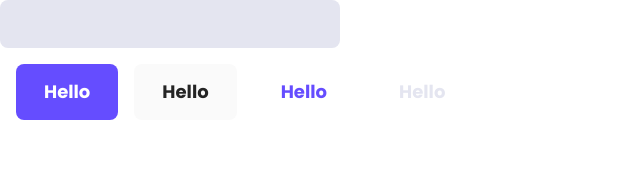
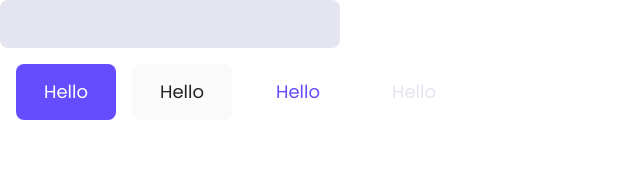
Before and after one commit to L-Devs/dev-book-webapp, a React (Vite) app: page / in a window 1280 px wide. Shown: the top 170 px of the page, without its empty margins (0-640 px from the left). Built offline with nearby package versions, Linux system fonts and the light colour scheme.

Commit message:
fixed the styling in input, button, stay connectd banner components

```diff
--- a/src/components/DevButton.tsx
+++ b/src/components/DevButton.tsx
@@ -17,7 +17,7 @@ const DevButton: React.FC<Props> = ({ className, type, ...props }) => {
 	return (
 		<button
 			{...props}
-			className={`text-sm md:text-base font-bold capitalize text-center px-5 py-[10px] md:px-6 md:py-3  lg:text-lg lg:px-7 lg:py-[14px] rounded-lg ${typeStyle} ${className}`}
+			className={`md:text-base capitalize text-center px-5 py-[10px] md:px-6 md:py-3  lg:text-lg lg:px-7 lg:py-[14px] rounded-lg ${typeStyle} ${className}`}
 		>
 			{props.children}
 		</button>
--- a/src/components/DevInput.tsx
+++ b/src/components/DevInput.tsx
@@ -11,7 +11,7 @@ const DevInput: React.FC<Props> = ({ className, title, ...props }) => {
 	return (
 		<>
 			{/* this is the label and won't be rendered unless label prop passed */}
-			{title && <label className="mb-2 block">{title}</label>}
+			{title && <label className="mb-1 block font-medium">{title}</label>}
 			<input
 				{...props}
 				className={`bg-light-200 border-0 rounded-lg h-[48px] px-3 block ${className}`}
--- a/src/components/StayConnectedBanner.tsx
+++ b/src/components/StayConnectedBanner.tsx
@@ -6,7 +6,7 @@ interface Props extends React.HTMLProps<HTMLDivElement> {
 const StayConnectedBanner: React.FC<Props> = ({ className, ...props }) => {
 	return (
 		<div
-			className={`md:w-1/2 flex justify-center md:min-h-screen items-center bg-light-100 text-accent-200 lg:bg-accent-200 lg:text-light-100 ${className}`}
+			className={`flex justify-center md:min-h-screen items-center bg-light-100 text-accent-200 lg:bg-accent-200 lg:text-light-100 lg:overflow-hidden ${className}`}
 			{...props}
 		>
 			<div
@@ -18,7 +18,7 @@ const StayConnectedBanner: React.FC<Props> = ({ className, ...props }) => {
 					Share Your <br /> Interests, <br />
 					Stay
 				</span>
-				<span className="bg-dark-200 mt-3 text-center flex items-center justify-center -rotate-[5.2deg] text-light-100 w-fit px-2">
+				<span className="bg-dark-200 mt-3 text-center flex items-center justify-center -rotate-[5.2deg] text-light-100 w-fit px-2 py-2 lg:py-6 lg:px-4">
 					Connected.
 				</span>
 			</div>
```
